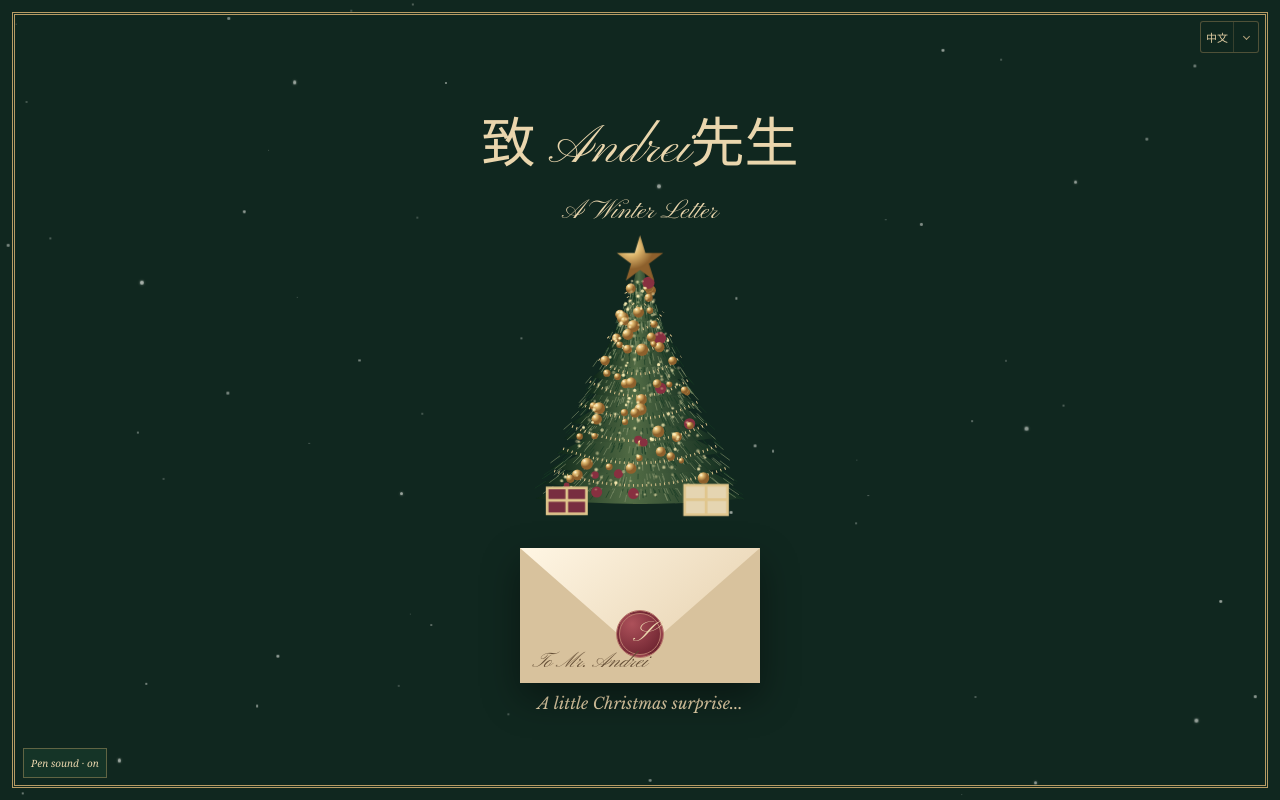
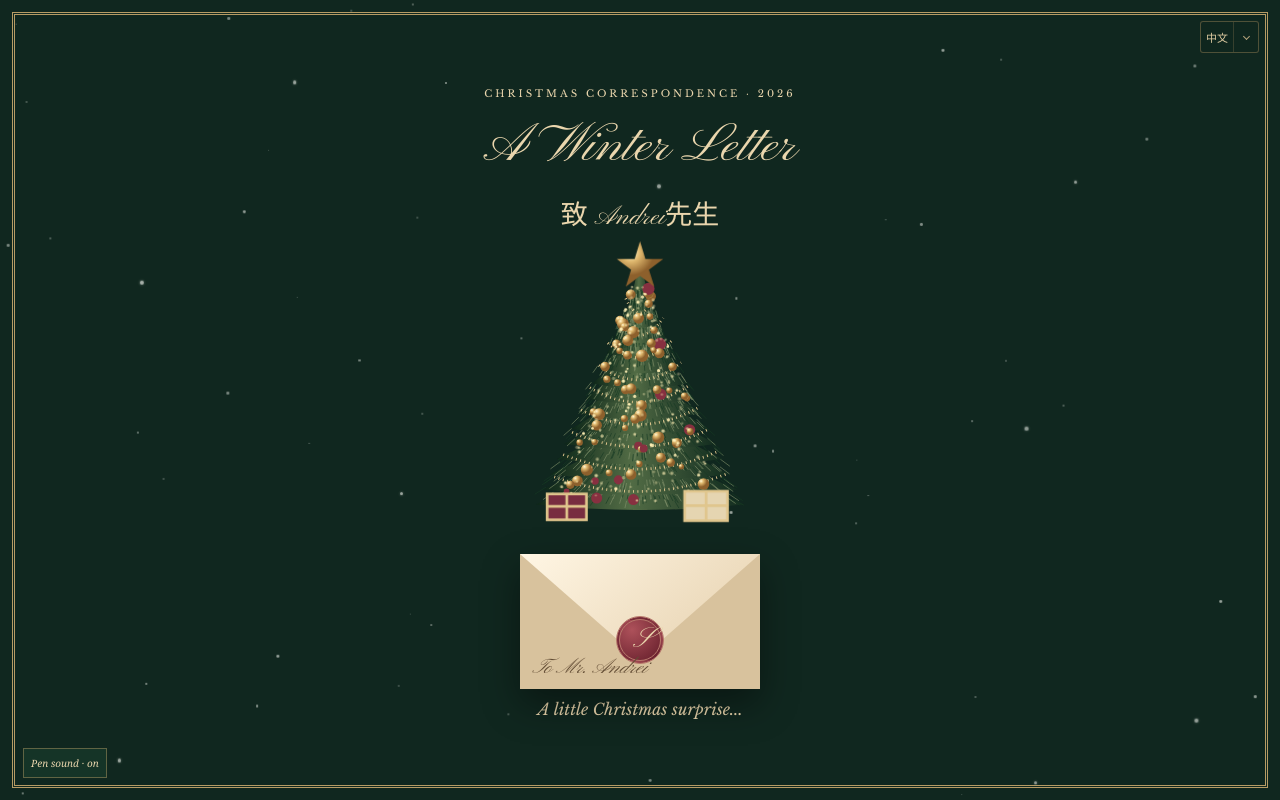
Before and after one commit to fanyu261-max/miss-summer, a plain HTML site: page andrei.html in a window 1280 px wide. Drawn offline with Linux system fonts and the light colour scheme.

Commit message:
Restore the original covers and personalize only the dedication line

```diff
--- a/andrei.html
+++ b/andrei.html
@@ -1,4 +1,4 @@
-<!doctype html><html lang="en"><meta charset="utf-8"><meta name="viewport" content="width=device-width,initial-scale=1"><meta name="card-revision" content="andrei-heading-1"><title>A Winter Letter — Andrei</title>
+<!doctype html><html lang="en"><meta charset="utf-8"><meta name="viewport" content="width=device-width,initial-scale=1"><meta name="card-revision" content="andrei-dedication-row-3"><title>A Winter Letter — Andrei</title>
 <meta name="description" content="A little Christmas surprise from Miss Summer.">
 <meta property="og:type" content="website">
 <meta property="og:title" content="圣诞小惊喜">
@@ -166,7 +166,7 @@ html:is(:lang(zh),:lang(ja),:lang(ko)) .sign-off{font-size:17px}
   <span class="language-more"><select id="card-language" aria-label="Choose card language">
     <option value="en">English</option><option value="zh">中文</option><option value="ja">日本語</option><option value="ko">한국어</option><option value="fr">Français</option><option value="it">Italiano</option><option value="es">Español</option><option value="de">Deutsch</option>
   </select></span>
-</div><div class="snow" aria-hidden="true"></div><section class="active"><h1 class="script" data-copy="title">致 Andrei先生</h1><div class="script" style="font-size:27px" data-copy="recipient">A Winter Letter</div><div class="treeholder" role="img" aria-label="A lit Christmas tree with wrapped Christmas presents."></div><button class="env" type="button" aria-label="Open the letter for Andrei" onclick="startMusic();playEnvelopeSound();page(1)"><span class="seal script" aria-hidden="true">S</span><span class="address script" data-copy="address">To Mr. Andrei</span></button><i data-copy="hint">A little Christmas surprise...</i></section><section><div class="letter-sheet">
+</div><div class="snow" aria-hidden="true"></div><section class="active"><small data-copy="edition">CHRISTMAS CORRESPONDENCE · 2026</small><h1 class="script" data-copy="title">A Winter Letter</h1><div class="script" style="font-size:27px" data-copy="recipient">致 Andrei先生</div><div class="treeholder" role="img" aria-label="A lit Christmas tree with wrapped Christmas presents."></div><button class="env" type="button" aria-label="Open the letter for Andrei" onclick="startMusic();playEnvelopeSound();page(1)"><span class="seal script" aria-hidden="true">S</span><span class="address script" data-copy="address">To Mr. Andrei</span></button><i data-copy="hint">A little Christmas surprise...</i></section><section><div class="letter-sheet">
 <div class="letter-scroll" aria-hidden="true"><div class="scroll-roll"></div><svg class="scroll-twine" viewBox="0 0 104 78" focusable="false">
   <path d="M45 12q-4 17 1 39m4-39q-3 17 2 39m3-38q-3 18 1 38M52 34C31 16 20 23 25 32c4 7 17 6 27 2 16-17 29-16 29-8-1 8-15 11-29 8-3 13-12 17-18 30m18-30c6 11 16 16 27 20" fill="none" stroke="#816242" stroke-width="3.4" stroke-linecap="round"/>
   <path d="M45 12q-4 17 1 39m4-39q-3 17 2 39m3-38q-3 18 1 38M52 34C31 16 20 23 25 32c4 7 17 6 27 2 16-17 29-16 29-8-1 8-15 11-29 8-3 13-12 17-18 30m18-30c6 11 16 16 27 20" fill="none" stroke="#c6a67c" stroke-width="1" stroke-linecap="round" stroke-dasharray="1.1 1.5"/>
@@ -379,12 +379,12 @@ async function playEnvelopeSound() {
 </script><script>
 const letterLanguages = {
   en: {
-    edition: 'CHRISTMAS CORRESPONDENCE · 2026', title: '致 Andrei先生', recipientName: 'Andrei', recipient: 'A Winter Letter', address: 'To Mr. Andrei', hint: 'A little Christmas surprise...', wishes: '✧ CHRISTMAS WISHES ✧', salutation: 'Dear Andrei,',
+    edition: 'CHRISTMAS CORRESPONDENCE · 2026', title: 'A Winter Letter', recipientName: 'Andrei', recipient: '致 Andrei先生', address: 'To Mr. Andrei', hint: 'A little Christmas surprise...', wishes: '✧ CHRISTMAS WISHES ✧', salutation: 'Dear Andrei,',
     letter: 'Merry Christmas, darling.\n\nMay success, good health and a little magic follow you wherever you go.\n\nStay wonderfully you.',
     signoff: 'With love & Christmas magic,', signature: 'Miss Summer', closingSignature: 'Miss Summer', next: 'One last wish →', christmas: 'CHRISTMAS · MMXXVI', greeting: 'Merry Christmas', warm: 'May your winter be\nwarm and wonderful.', footer: 'With warmest wishes', readAgain: 'Read again', penOn: 'Pen sound · on', penOff: 'Pen sound · off', languages: 'Choose card language',
   },
   zh: {
-    edition: '圣诞来信 · 2026', title: '致安德烈先生', recipientName: '安德烈', recipient: '一封冬日信件', address: '致安德烈先生', hint: '一份圣诞小惊喜…', wishes: '圣诞祝福', salutation: '亲爱的安德烈，',
+    edition: '圣诞来信 · 2026', title: '一封冬日信件', recipientName: '安德烈', recipient: '致 Andrei先生', address: '致安德烈先生', hint: '一份圣诞小惊喜…', wishes: '圣诞祝福', salutation: '亲爱的安德烈，',
     letter: '圣诞快乐，亲爱的。\n\n愿成功、健康和一点魔法伴随你去往任何地方。\n\n愿你永远精彩。',
     signoff: '带着爱与圣诞魔力，', signature: 'Summer小姐', closingSignature: '夏日小姐', next: '最后的愿望', christmas: '圣诞 · 2026', greeting: '圣诞快乐', warm: '愿你的冬天\n温暖又美好。', footer: '献上最温暖的祝福', readAgain: '再读一遍', penOn: '笔声开启', penOff: '笔声关闭', languages: '选择贺卡语言',
   },
```
Also changed, not shown: duo-fu.html (+4 -4 lines).
